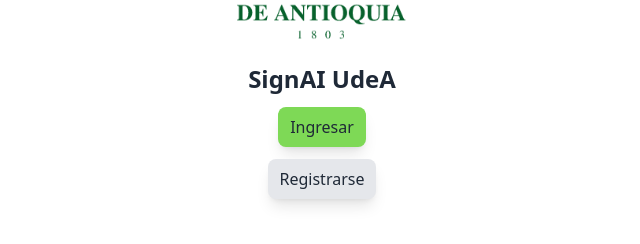
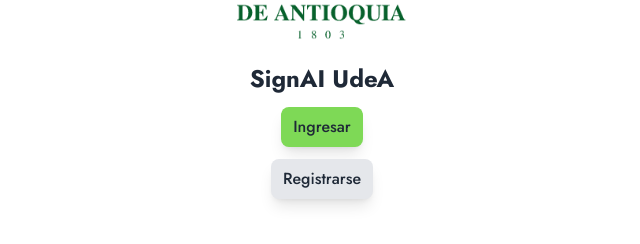
Before and after one commit to SignAIUdeA/SignAI, a Next.js app in the folder frontend/: page / in a window 1280 px wide. Shown: the part 396-640 px from the top of the page, without its empty margins (318-958 px from the left). Built offline with nearby package versions, Linux system fonts and the light colour scheme.

Commit message:
style: add font family in all project

```diff
--- a/frontend/pages/_app.tsx
+++ b/frontend/pages/_app.tsx
@@ -1,6 +1,13 @@
-import '@/styles/globals.css'
-import type { AppProps } from 'next/app'
+import "@/styles/globals.css";
+import type { AppProps } from "next/app";
+import { Jost } from "next/font/google";
+
+const jost = Jost({ subsets: ["latin"], weight: ["500", "600", "700"] });
 
 export default function App({ Component, pageProps }: AppProps) {
-  return <Component {...pageProps} />
+  return (
+    <main className={jost.className}>
+      <Component {...pageProps} />
+    </main>
+  );
 }
```
